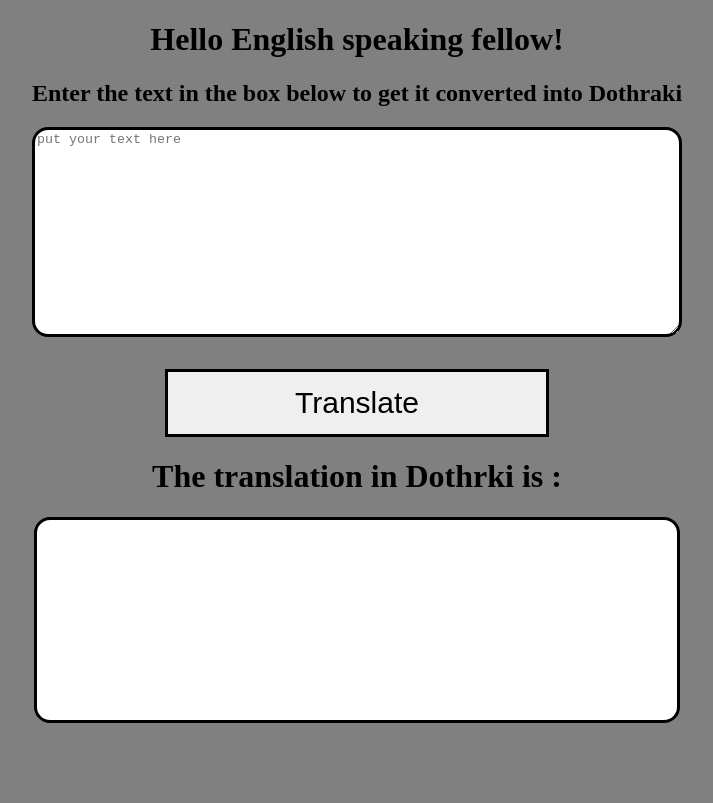
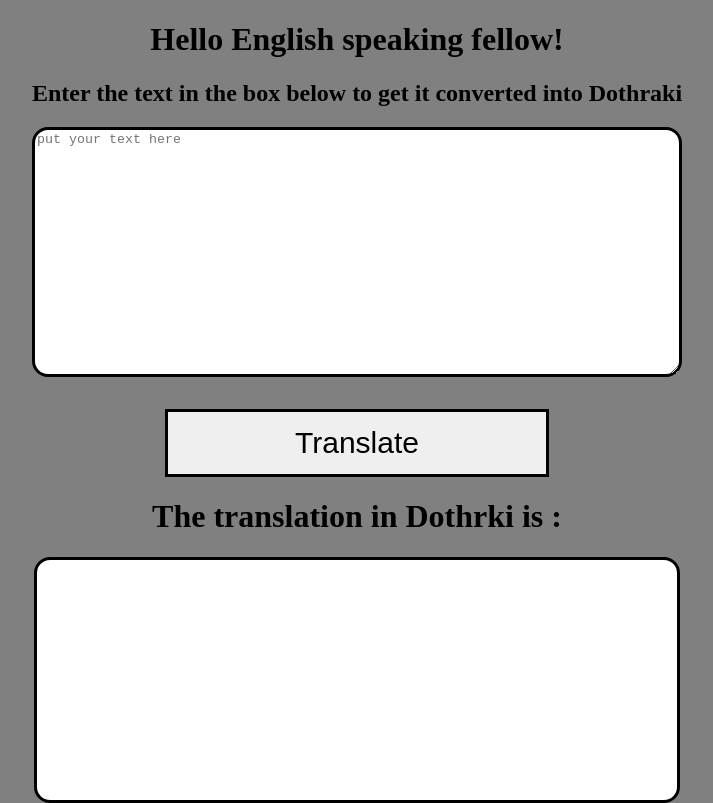
Before and after one commit to Shah-Arsalan/The-dothraki-language-app, a plain HTML site: page index.html in a window 1280 px wide. Shown: the whole page, without its empty margins (283-996 px from the left). Drawn offline with Linux system fonts and the light colour scheme.

Commit message:
Some Style Changes

```diff
--- a/index.html
+++ b/index.html
@@ -38,7 +38,7 @@ body{
         textarea{
             display: block;
             width: 50%;
-            height: 200px;
+            height: 30vh;
             margin: auto;
             border:solid black;
             border-radius: 1rem;
@@ -66,7 +66,7 @@ body{
 #output-box{
     display: block;
             width: 50%;
-            height: 200px;
+            height: 30vh;
             margin: auto;
             border:solid black;
             border-radius: 1rem;
```
